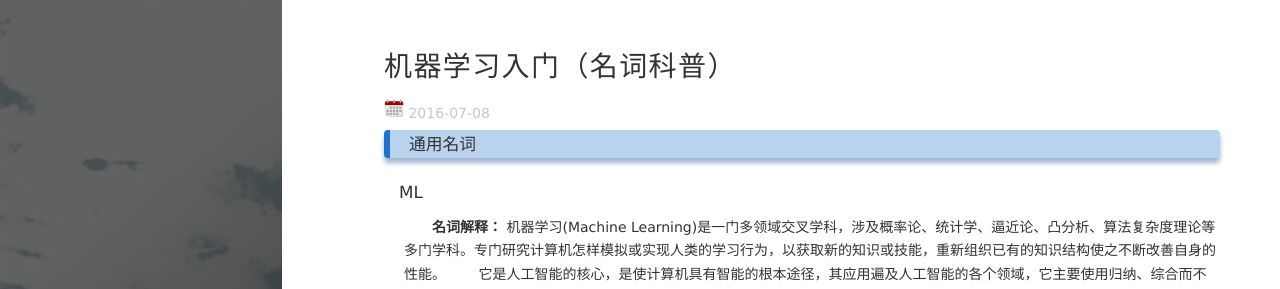
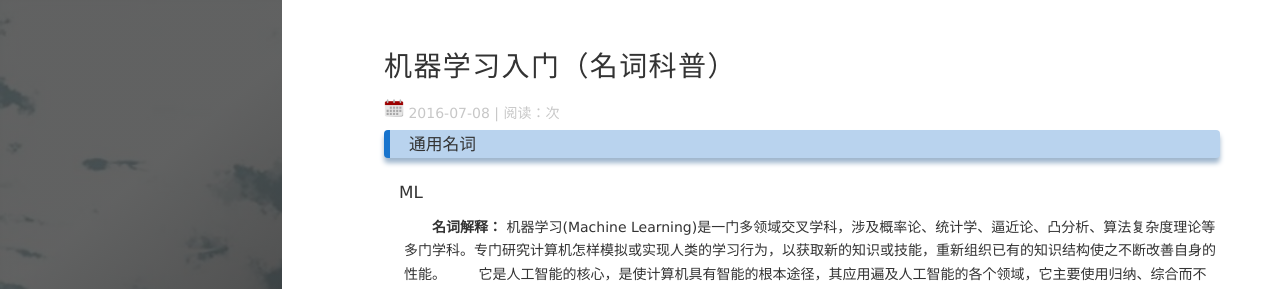
Before and after one commit to yubangbing/yubangbing.github.io, a Jekyll site: the page built from _posts/2016-07-08-Machine.md, in a window 1280 px wide and 1237 px high. Shown: the top 289 px of the window. Built offline with Jekyll 4.4.1, drawn with Linux system fonts in a browser that asks for light colours; nearby versions of some CDN libraries; comment, search, counter and statistics services are not loaded.

```diff
--- a/_includes/head.html
+++ b/_includes/head.html
@@ -27,10 +27,10 @@
   <meta name="google-site-verification" content="1-1ZlHoRvM0T2FqPbW2S-qLgYXN6rsn52kErlMPd_gw" />
 
 <!-- 站点统计 -->
-<!--  <script
+ <script
   async src="//dn-lbstatics.qbox.me/busuanzi/2.3/busuanzi.pure.mini.js">
   </script>
--->
+
 <!-- 百度统计 -->
 <!--  {% if site.baidu.id %}
   <script>
--- a/_layouts/post.html
+++ b/_layouts/post.html
@@ -9,7 +9,7 @@
       <img src="/images/calendar.png" width="20px"/>
       <time datetime="{{page.date | date: date_to_xmlschema}}" itemprop="datePublished" class="post-meta__date date">{{page.date | date: "%F"}}</time>
 
-
+	  <span id="busuanzi_container_page_pv"> | 阅读：<span id="busuanzi_value_page_pv"></span>次</span>
     </p>
     </div>
   </header>
```
